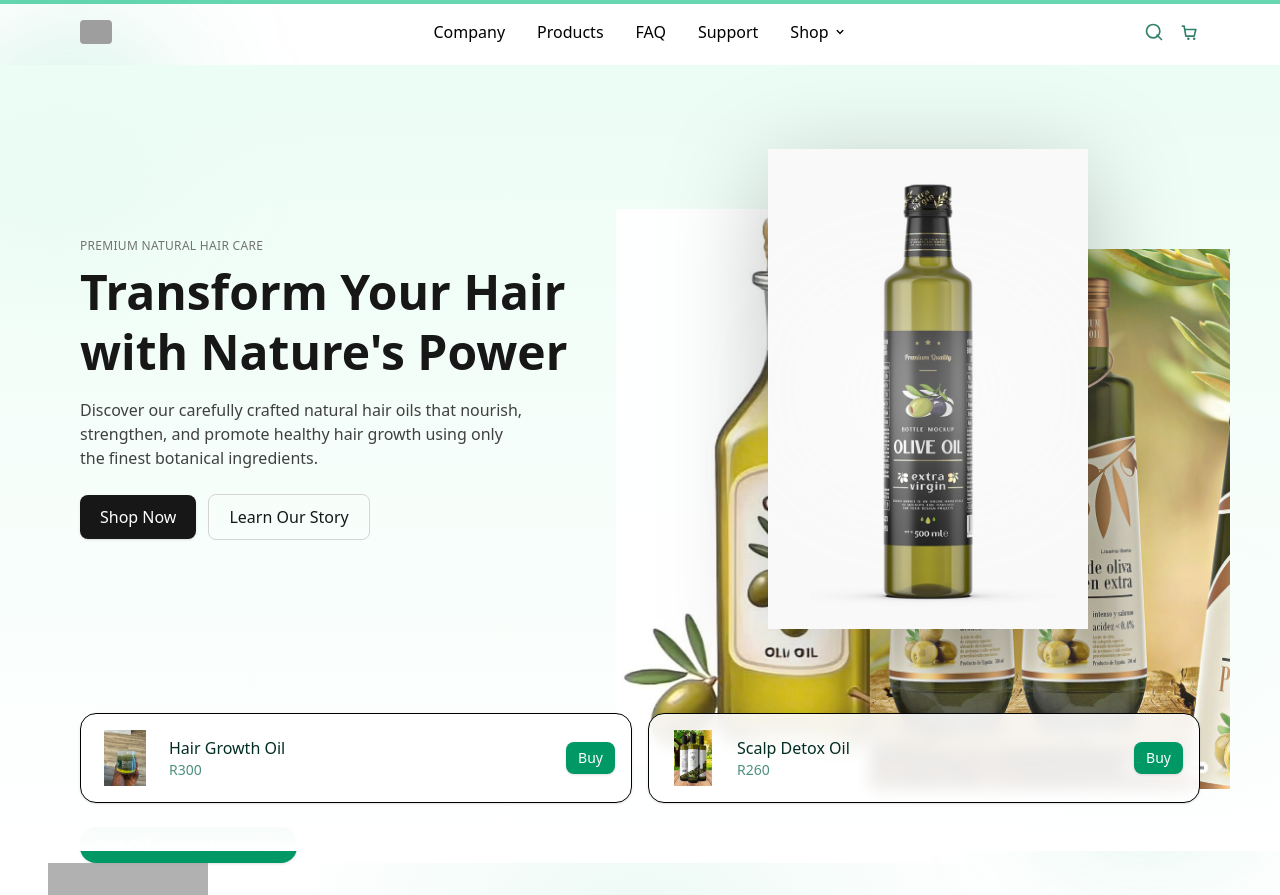
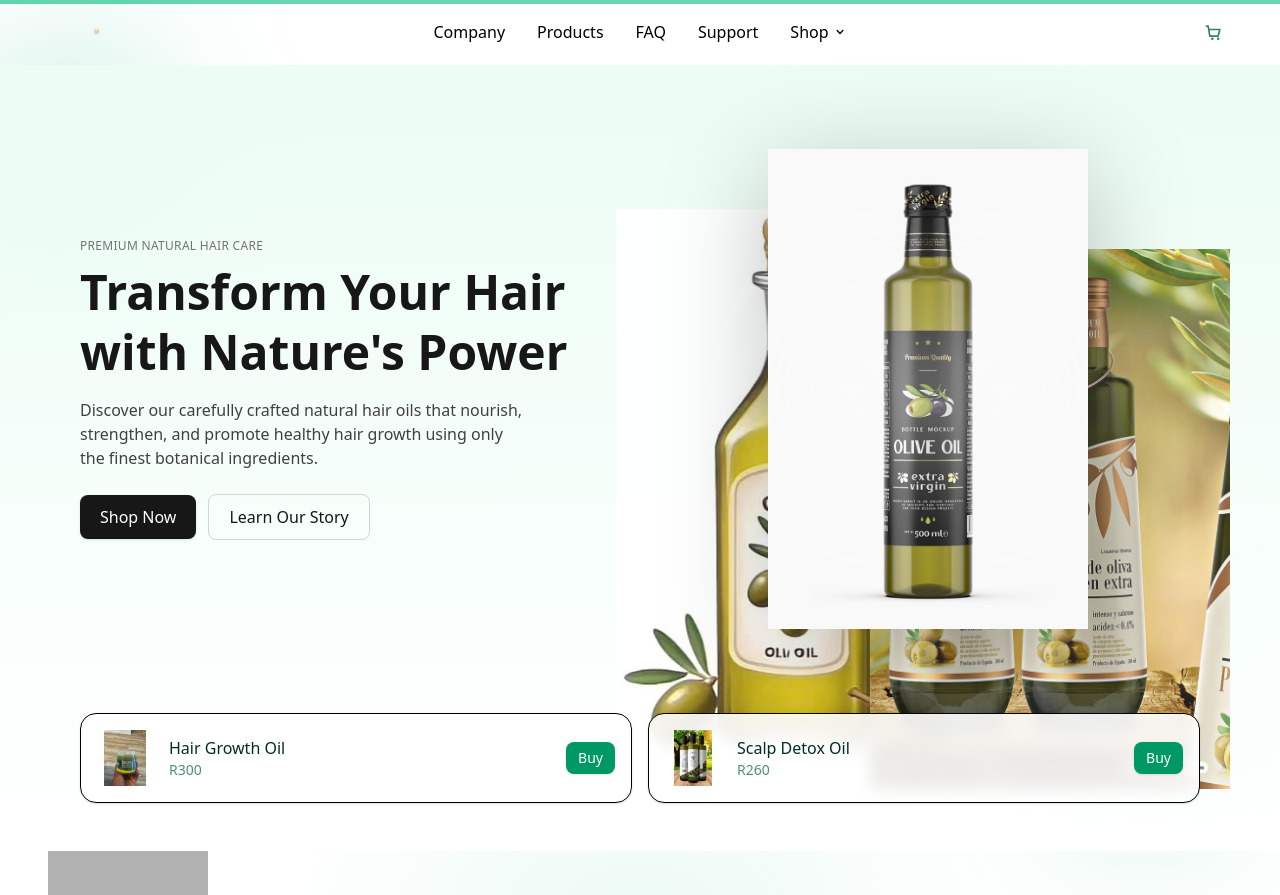
Before and after one commit to sam-zarila/naturals, a Next.js app: page / in a window 1280 px wide. Shown: the top 895 px of the page. Built offline with nearby package versions, Linux system fonts and the light colour scheme; grey boxes are pictures that could not be loaded.

Commit message:
most ready for deploy

```diff
--- a/app/Home/landing_page.tsx
+++ b/app/Home/landing_page.tsx
@@ -136,7 +136,7 @@ export default function LandingPage() {
           />
           <Header />
           <Hero />
-          <DiscountStrip />
+
           <OrganicIntro />
           <TransformCTA />
           <Testimonials />
@@ -249,7 +249,7 @@ function Header() {
   }, [cart]);
 
   return (
-    <motion.header style={headerStyle} className="sticky top-0 z-[80] border-b">
+   <motion.header style={headerStyle} className="sticky top-0 z-[80] border-b relative">
       {/* inner bar */}
       <div className="relative max-w-6xl mx-auto px-3 sm:px-4 h-16 grid grid-cols-3 items-center">
         {/* left: logo/brand */}
@@ -286,21 +286,22 @@ function Header() {
         </nav>
 
         {/* right: search + cart; hamburger at far right */}
-        <div className="relative flex items-center justify-end gap-3 pr-12 md:pr-0">
-          <IconSearch className="w-5 h-5 text-emerald-800/80 md:mr-1" />
+        {/* right: cart + hamburger pinned to far right */}
+<div className="relative flex items-center justify-end gap-3 -mr-3 sm:-mr-6">
   <CartIcon className="w-5 h-5 text-emerald-800/80" />
+
   <motion.button
     whileTap={{ scale: 0.96 }}
     onClick={() => setMobileOpen(true)}
     aria-label="Open menu"
-            className="md:hidden absolute right-2 top-1/2 -translate-y-1/2 inline-grid place-items-center w-10 h-10 rounded-2xl bg-white border border-emerald-100 shadow-[0_6px_18px_rgba(16,185,129,0.15)] ring-1 ring-emerald-200/40"
+    className="md:hidden inline-grid place-items-center w-10 h-10 rounded-2xl bg-white border border-emerald-100 shadow-[0_6px_18px_rgba(16,185,129,0.15)] ring-1 ring-emerald-200/40"
   >
     <IconMenu className="w-5 h-5 text-emerald-800" />
   </motion.button>
 
-          {/* cart dropdown (desktop) */}
   <CartDropdown open={cartOpen} onClose={() => setCartOpen(false)} />
 </div>
+
       </div>
 
       <style jsx>{`
@@ -476,18 +477,7 @@ function Header() {
 }
 
 /* Icons */
-function IconSearch({ className }: { className?: string }) {
-  return (
-    <svg viewBox="0 0 24 24" fill="none" className={className}>
-      <path
-        d="M11 19a8 8 0 1 0 0-16 8 8 0 0 0 0 16Zm10 2-5.4-5.4"
-        stroke="currentColor"
-        strokeWidth="2"
-        strokeLinecap="round"
-      />
-    </svg>
-  );
-}
+
 function IconMenu({ className }: { className?: string }) {
   return (
     <svg viewBox="0 0 24 24" fill="none" className={className}>
@@ -1094,21 +1084,7 @@ function TransformCTA() {
 }
 
 /* Discount strip */
-function DiscountStrip() {
-  return (
-    <section className="max-w-6xl mx-auto px-4 -mt-4 md:-mt-6">
-      <motion.div
-        initial={{ scale: 0.96, opacity: 0 }}
-        whileInView={{ scale: 1, opacity: 1 }}
-        viewport={{ once: true }}
-        className="inline-flex items-center gap-3 rounded-2xl bg-emerald-600 text-white px-4 py-2 shadow"
-      >
-        <span className="text-sm font-semibold">20% Off</span>
-        <span className="text-xs opacity-90">this week on bundles</span>
-      </motion.div>
-    </section>
-  );
-}
+
 
 /* Organic intro */
 function OrganicIntro() {
--- a/app/shop/shop.tsx
+++ b/app/shop/shop.tsx
@@ -6,13 +6,13 @@ import { motion, AnimatePresence } from 'framer-motion';
 import { useMemo, useState } from 'react';
 
 export function ShopProductSection() {
-  // —— Demo product (swap values as needed)
+  // ✅ Use the same id/price your checkout expects
   const product = {
-    id: 'detox-65',
+    id: 'detox-60', // <-- matches checkout catalog
     name: 'Scalp Detox Oil',
-    size: '65ml',
+    size: '60ml',
     inStock: true,
-    price: 8000, // MWK
+    price: 260, // ZAR
     image: '/products/scalp-detox-oil-60ml.png',
     gallery: [
       '/products/scalp-detox-oil-60ml.png',
@@ -38,16 +38,52 @@ export function ShopProductSection() {
   const [celebrate, setCelebrate] = useState(false);
 
   const priceDisplay = useMemo(
-    () => `MWK${product.price.toLocaleString('en-US')}`,
+    () => `R${product.price.toLocaleString('en-ZA')}`,
     [product.price]
   );
 
+  // ————— Cart helpers
+  const CART_KEY = 'dn-cart';
+  type CartRow = { id: string; qty: number };
+
+  const readCart = (): CartRow[] => {
+    try {
+      const raw = localStorage.getItem(CART_KEY);
+      const parsed = raw ? JSON.parse(raw) : [];
+      return Array.isArray(parsed)
+        ? parsed
+            .filter((x) => x && typeof x.id === 'string' && Number.isFinite(x.qty))
+            .map((x) => ({ id: x.id, qty: Math.max(1, Math.min(99, Number(x.qty))) }))
+        : [];
+    } catch {
+      return [];
+    }
+  };
+
+  const writeCart = (rows: CartRow[]) => {
+    localStorage.setItem(CART_KEY, JSON.stringify(rows));
+  };
+
   const addToCart = () => {
+    const addQty = Math.max(1, Math.min(99, qty));
+    const cart = readCart();
+    const i = cart.findIndex((r) => r.id === product.id);
+    if (i >= 0) {
+      cart[i].qty = Math.max(1, Math.min(99, cart[i].qty + addQty));
+    } else {
+      cart.push({ id: product.id, qty: addQty });
+    }
+    writeCart(cart);
+
+    // keep your existing event for badges/mini-cart
     try {
       window.dispatchEvent(
-        new CustomEvent('cart:add', { detail: { id: product.id, qty } })
+        new CustomEvent('cart:add', { detail: { id: product.id, qty: addQty } })
       );
-    } catch {}
+    } catch {
+      /* no-op */
+    }
+
     setCelebrate(true);
     setTimeout(() => setCelebrate(false), 1200);
   };
@@ -87,7 +123,9 @@ export function ShopProductSection() {
               />
               {/* corner badges */}
               <div className="absolute left-4 top-4 flex gap-2">
-                <span className="rounded-full bg-emerald-600 text-white text-[11px] px-2 py-1">In Stock</span>
+                <span className="rounded-full bg-emerald-600 text-white text-[11px] px-2 py-1">
+                  {product.inStock ? 'In Stock' : 'Out of Stock'}
+                </span>
                 <span className="rounded-full bg-black/80 text-white text-[11px] px-2 py-1">Best Seller</span>
               </div>
             </div>
@@ -99,10 +137,9 @@ export function ShopProductSection() {
                   key={src + i}
                   onClick={() => setActive(i)}
                   className={`relative aspect-square rounded-xl border transition ${
-                    active === i
-                      ? 'border-neutral-900'
-                      : 'border-neutral-200 hover:border-neutral-300'
+                    active === i ? 'border-neutral-900' : 'border-neutral-200 hover:border-neutral-300'
                   }`}
+                  aria-label={`Show image ${i + 1}`}
                 >
                   <Image src={src} alt="" fill className="object-contain p-2" />
                 </button>
@@ -127,7 +164,9 @@ export function ShopProductSection() {
             <div className="mt-2 flex flex-wrap items-center gap-3 text-sm">
               <span className="text-sky-600">{product.size}</span>
               <span className="text-neutral-400">•</span>
-              <span className="text-neutral-500">{product.inStock ? 'In Stock' : 'Out of Stock'}</span>
+              <span className="text-neutral-500">
+                {product.inStock ? 'In Stock' : 'Out of Stock'}
+              </span>
               <span className="text-neutral-400">•</span>
               <Rating rating={product.rating} reviews={product.reviews} />
             </div>
@@ -161,17 +200,11 @@ export function ShopProductSection() {
             </ShinyButton>
 
             {/* confetti */}
-            <AnimatePresence>
-              {celebrate && <ConfettiBurst key="confetti" />}
-            </AnimatePresence>
+            <AnimatePresence>{celebrate && <ConfettiBurst key="confetti" />}</AnimatePresence>
 
             {/* How to use */}
             <div className="mt-4 md:w-[420px]">
-              <Accordion
-                title="How to use"
-                open={open}
-                onToggle={() => setOpen((v) => !v)}
-              >
+              <Accordion title="How to use" open={open} onToggle={() => setOpen((v) => !v)}>
                 <ul className="list-disc list-inside space-y-1 text-sm text-neutral-700">
                   {product.howToUse.map((step) => (
                     <li key={step}>{step}</li>
@@ -193,7 +226,7 @@ export function ShopProductSection() {
   );
 }
 
-/* —————————————————————— UI atoms —————————————————————— */
+/* ——— UI atoms ——— */
 
 function Rating({ rating, reviews }: { rating: number; reviews: number }) {
   const full = Math.floor(rating);
@@ -260,7 +293,6 @@ function ShinyButton({
       onClick={onClick}
       className={`relative inline-flex h-11 items-center justify-center rounded-full bg-black text-white px-6 text-sm font-medium shadow-md overflow-hidden ${className}`}
     >
-      {/* animated shine */}
       <motion.span
         aria-hidden
         className="absolute inset-y-0 left-0 w-1/3 -skew-x-12 bg-white/20"
@@ -345,9 +377,7 @@ function ConfettiBurst() {
               transition={{ duration: 1.1, ease: 'easeOut' }}
               className="absolute block w-2 h-2 rounded-sm"
               style={{
-                backgroundColor: ['#10B981', '#F59E0B', '#0EA5E9', '#111827'][
-                  b % 4
-                ],
+                backgroundColor: ['#10B981', '#F59E0B', '#0EA5E9', '#111827'][b % 4],
               }}
             />
           );
```
Also changed, not shown: public/logo.png (added). Lines whose indentation alone changed are shown as unchanged.
